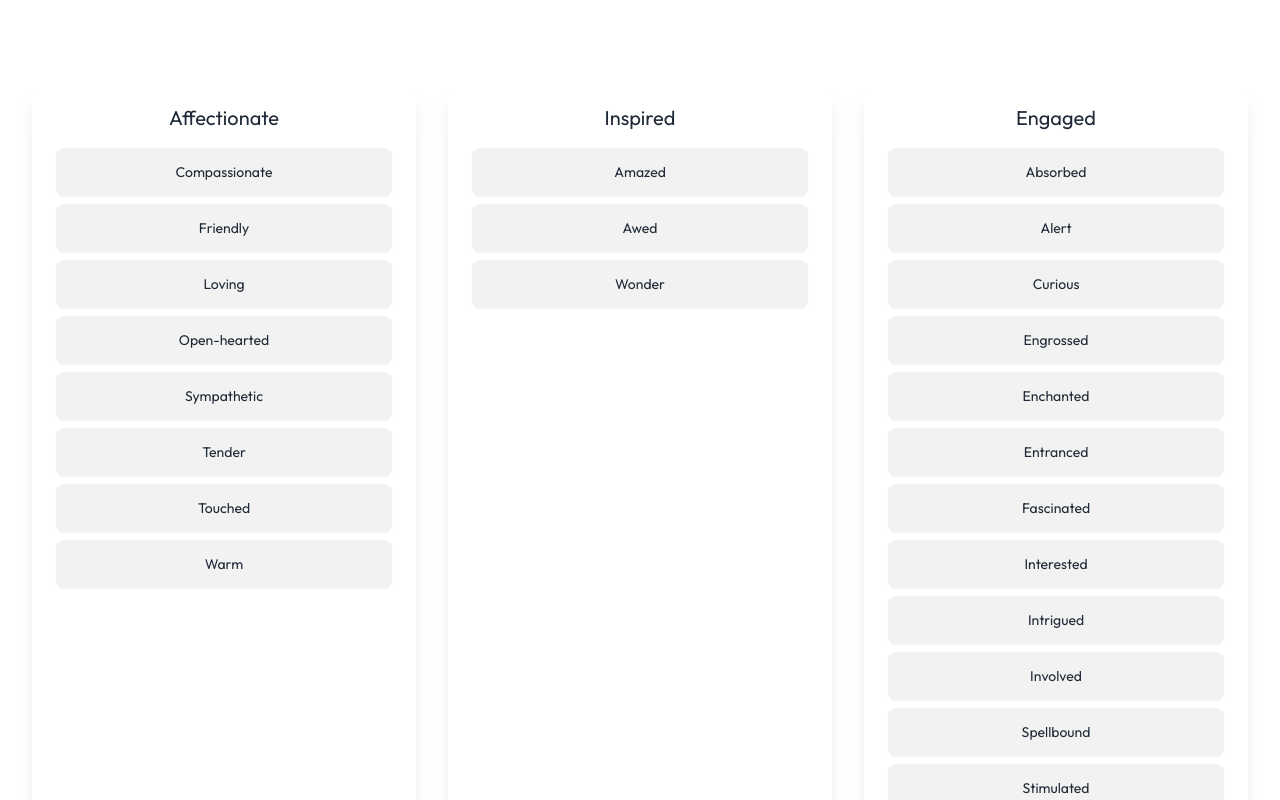
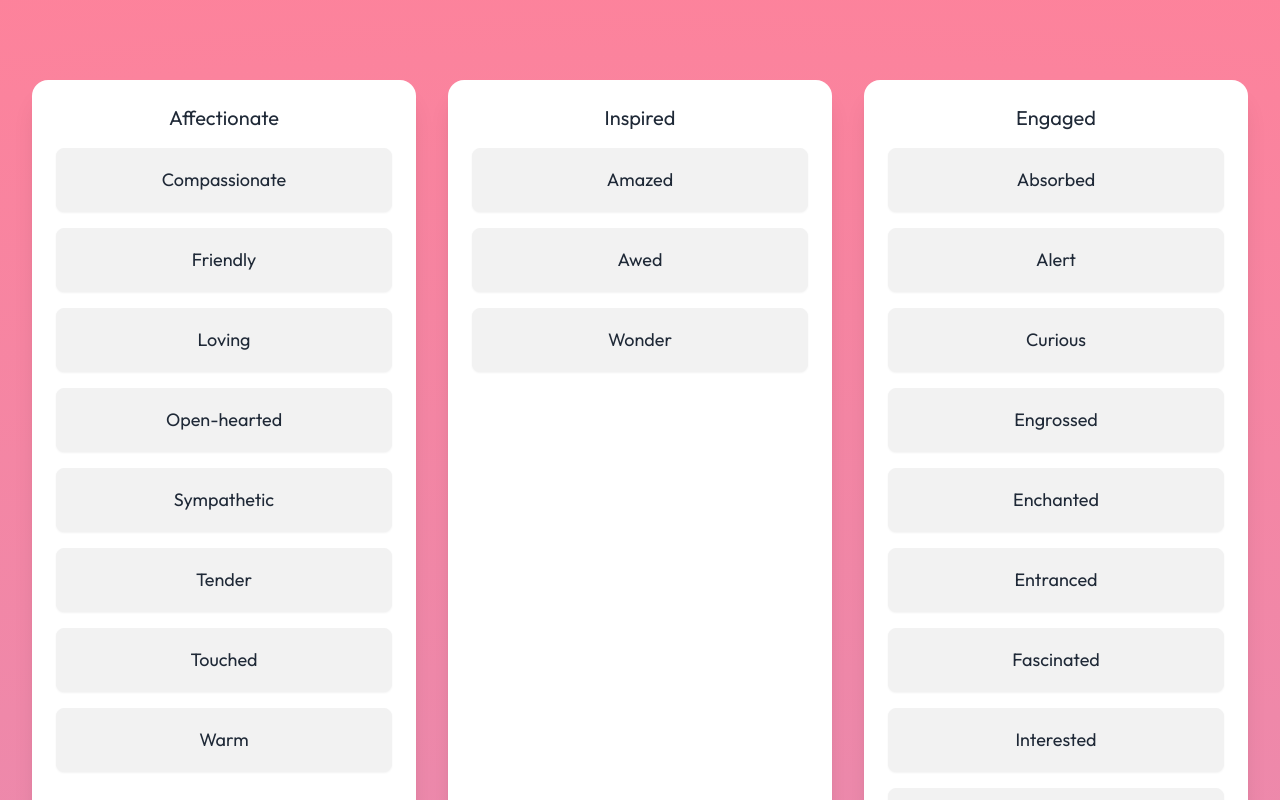
Before and after one commit to radovansurlak/feelings, a Next.js app: page / in a window 1280 px wide. Shown: the top 800 px of the page. Built offline with nearby package versions, Linux system fonts and the light colour scheme.

Commit message:
Adjusts button styling and layout

```diff
--- a/app/page.tsx
+++ b/app/page.tsx
@@ -93,10 +93,10 @@ export default function Home() {
 		<div
 			style={{
 				background:
-					"radial-gradient(circle, rgba(63,94,251,0.5214679621848739) 0%, rgba(252,70,107,0.675529586834734) 100%);",
+					"radial-gradient(circle, rgba(63,94,251,0.5214679621848739) 0%, rgba(252,70,107,0.675529586834734) 100%)",
 			}}
 		>
-			<div className="flex flex-wrap p-8 gap-8 justify-center py-20">
+			<div className="flex flex-wrap p-6 gap-8 justify-center py-20">
 				{feelingsCategories.map((categoryObj) => (
 					<div
 						key={categoryObj.category}
@@ -105,7 +105,7 @@ export default function Home() {
 						<h3 className="mb-4 text-center text-xl">
 							{categoryObj.category}
 						</h3>
-						<div className="grid grid-cols-auto gap-2">
+						<div className="grid grid-cols-auto gap-4">
 							{categoryObj.feelings.map((feeling) => {
 								const isSelected = selectedFeelings.some(
 									(selectedFeeling) =>
@@ -117,7 +117,7 @@ export default function Home() {
 								return (
 									<span
 										key={feeling}
-										className={`btn font-normal ${
+										className={`btn btn-lg font-normal ${
 											isSelected
 												? "btn-active btn-secondary shadow-xl"
 												: ""
@@ -139,8 +139,8 @@ export default function Home() {
 			</div>
 			{selectedFeelings.length > 0 && (
 				<>
-					<div className="card bg-base-100 p-10 mx-10 mb-6 shadow-xl flex flex-col align-center">
-						<h3 className="text-center">Selected Feelings</h3>
+					<div className="card bg-base-100 p-10 mx-6 mb-6 shadow-xl flex flex-col align-center">
+						<h3 className="text-center text-xl font-normal mb-6">Selected Feelings</h3>
 						{selectedFeelings.map((selectedFeeling) => (
 							<div
                 className="mb-4"
@@ -151,7 +151,7 @@ export default function Home() {
 									type="range"
 									min={1}
 									max={10}
-									className="range range-"
+									className="range range-lg"
 									value={selectedFeeling.intensity}
 									onChange={(event) =>
 										handleFeelingIntensityChange(
@@ -163,7 +163,7 @@ export default function Home() {
 							</div>
 						))}
 					</div>
-					<button className="btn btn-block" onClick={shareFeelings}>
+					<button className="btn btn-block btn-lg mx-6 mb-2 btn-primary" onClick={shareFeelings}>
 						Share with Partner
 					</button>
 				</>
```
